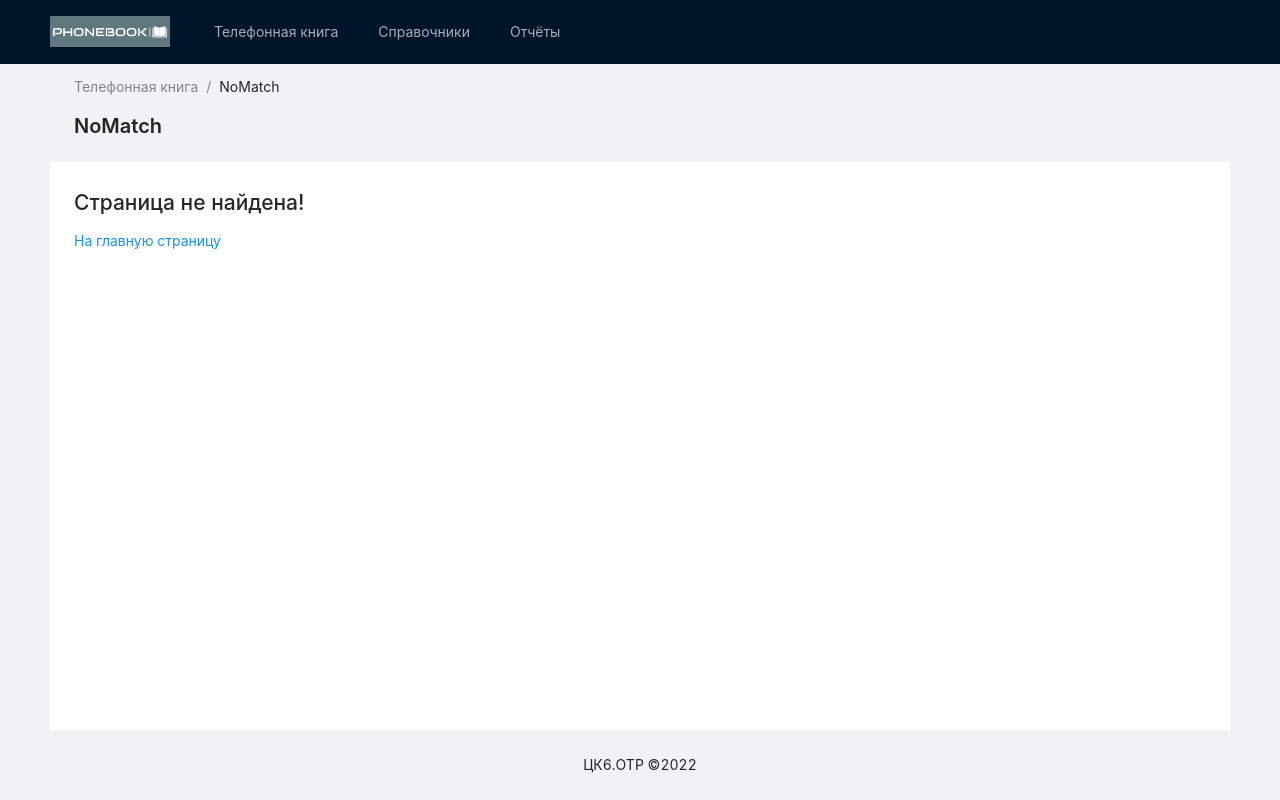
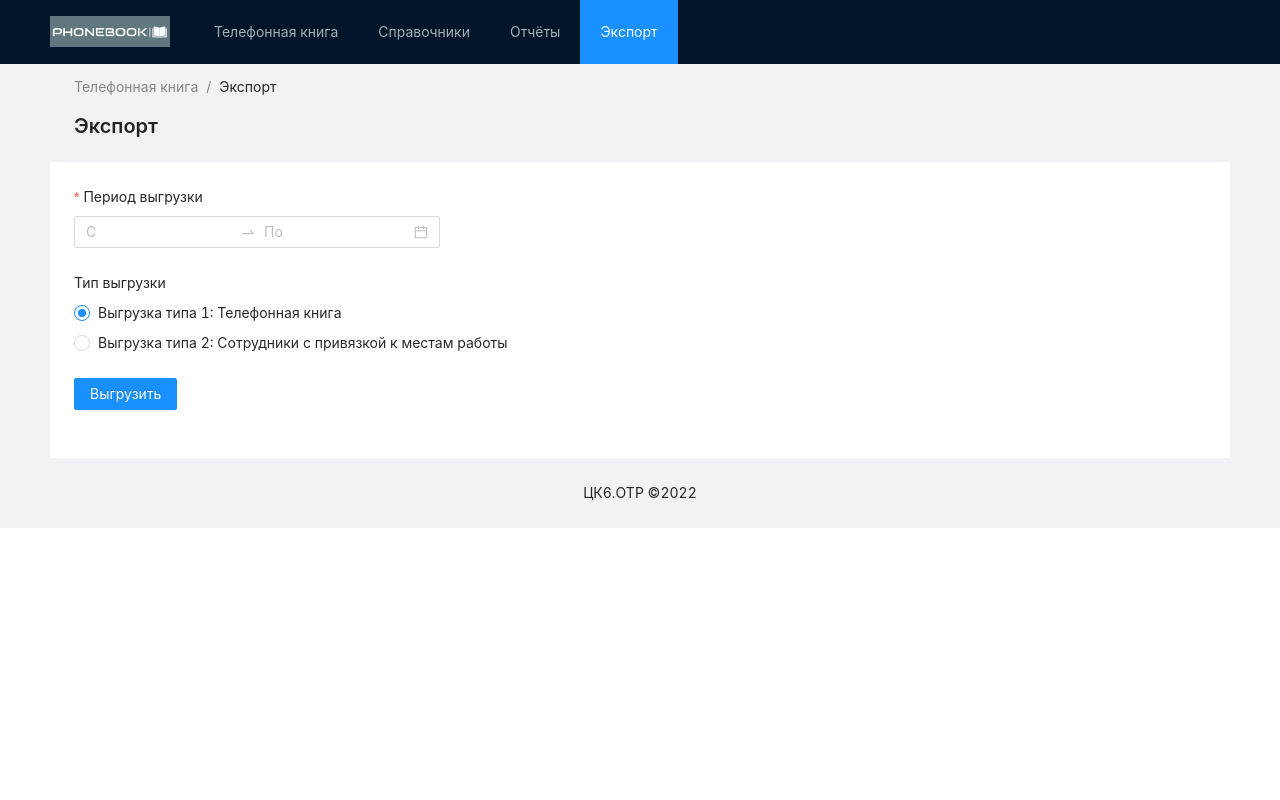
Before and after one commit to ipim-projects/phonebook-frontend, a React (Create React App) app: page /export in a window 1280 px wide. Built offline with nearby package versions, Linux system fonts and the light colour scheme.

Commit message:
Export page, employee creating fix

```diff
--- a/src/App.tsx
+++ b/src/App.tsx
@@ -8,6 +8,7 @@ import JobTable from "./components/job/JobTable";
 import EmployeeTable from "./components/employee/EmployeeTable";
 import Reports from "./pages/Reports";
 import EmployeeDetails from "./pages/EmployeeDetails";
+import Export from "./pages/Export";
 
 function App() {
 	return (
@@ -18,6 +19,7 @@ function App() {
 				<Route path="/refs/employees" element={<EmployeeTable/>}/>
 				<Route path="/refs/employees/:id" element={<EmployeeDetails/>}/>
 				<Route path="/reports" element={<Reports/>}/>
+				<Route path="/export" element={<Export/>}/>
 				<Route path="*" element={<NoMatch/>}/>
 			</Route>
 		</Routes>
--- a/src/components/employee/EmployeeCreateForm.tsx
+++ b/src/components/employee/EmployeeCreateForm.tsx
@@ -137,7 +137,7 @@ const EmployeeCreateForm: React.FC<EmployeeCreateFormProps> = ({
 				<Form.Item name="email" label="Эл. почта" rules={[{ type: 'email' }]}>
 					<Input/>
 				</Form.Item>
-				<Form.Item name="job" label="Место работы">
+				<Form.Item name="jobId" label="Место работы">
 					<Select
 						showSearch
 						placeholder="Выберете место работы"
--- a/src/components/employee/EmployeeTable.tsx
+++ b/src/components/employee/EmployeeTable.tsx
@@ -90,7 +90,7 @@ const EmployeeTable: React.FC<EmployeeTableProps> = ({ isHome = false }) => {
 			mobilePhoneCode,
 			workPhone,
 			email,
-			job
+			jobId
 		} = values;
 		const payload: any = {
 			firstName,
@@ -98,11 +98,9 @@ const EmployeeTable: React.FC<EmployeeTableProps> = ({ isHome = false }) => {
 			birthdate: birthdate.format('YYYY-MM-DD'),
 			mobilePhone: `${mobilePhoneCode}-${mobilePhoneNumber}`,
 			workPhone,
-			email
+			email,
+			jobId
 		};
-		if (job) {
-			payload.job = { id: job };
-		}
 		api.post('employees/', payload)
 			.then(response => {
 				console.log('Response from server on create:', response);
--- a/src/components/layout/MainLayout.css
+++ b/src/components/layout/MainLayout.css
@@ -1,6 +1,4 @@
 .site-layout-content {
-    height: 90%;
-    min-height: 280px;
     padding: 24px;
     background: #fff;
 }
--- a/src/components/layout/MainLayout.tsx
+++ b/src/components/layout/MainLayout.tsx
@@ -28,11 +28,14 @@ const items: MenuProps['items'] = [
 	{
 		label: <Link to="/reports">Отчёты</Link>,
 		key: 'reports'
+	},
+	{
+		label: <Link to="/export">Экспорт</Link>,
+		key: 'export'
 	}
 ];
 
 const breadcrumbTitles = (path: string): Route => {
-	console.log(path);
 	if (path === '/') {
 		return {
 			path: '',
@@ -69,6 +72,12 @@ const breadcrumbTitles = (path: string): Route => {
 			breadcrumbName: 'Отчёты',
 		}
 	}
+	if (path === '/export') {
+		return {
+			path: 'export',
+			breadcrumbName: 'Экспорт',
+		}
+	}
 	return {
 		path: 'nomatch',
 		breadcrumbName: 'NoMatch',
@@ -92,7 +101,7 @@ const MainLayout: React.FC = () => {
 		return [...prev, breadcrumbTitles(`${prev.map(route => route.path).join('/')}/${curr}`)];
 	}, [breadcrumbTitles('/')]);
 
-	return <Layout style={{ height: '100vh' }}>
+	return <Layout style={{ height: '100%' }}>
 		<Header>
 			<img className="logo" src="/logo.png" alt="Phonebook"/>
 			<Menu
--- /dev/null
+++ b/src/pages/Export.tsx
@@ -0,0 +1,84 @@
+import React, { useState } from "react";
+import { Button, DatePicker, Form, Radio, Space } from "antd";
+import api from "../api/api";
+import { openNotification } from "../components/helpers/notification";
+import moment from "moment";
+
+const { RangePicker } = DatePicker;
+
+const Export: React.FC = () => {
+	const [loading, setLoading] = useState(false);
+	const [form] = Form.useForm();
+
+	const onExport = () => {
+		form
+			.validateFields()
+			.then(() => {
+				// form.resetFields();
+				exportData();
+			})
+			.catch(info => {
+				console.log('Validate Failed:', info);
+			});
+	}
+
+	const exportData = () => {
+		setLoading(true);
+		const period: [moment.Moment, moment.Moment] = form.getFieldValue('period');
+		const startDate = period[0].format('YYYY-MM-DD');
+		const endDate = period[1].format('YYYY-MM-DD');
+		api.get('export/',
+			{
+				params: {
+					type: form.getFieldValue('exportType'),
+					startdate: startDate,
+					enddate: endDate,
+				}
+			})
+			.then(response => console.log(response.data))
+			.catch(error => {
+				if (error.response) {
+					const errorData = error.response.data;
+					openNotification('error', errorData.error, errorData.message);
+				} else {
+					openNotification('error', 'Ошибка', error.message);
+				}
+			})
+			.finally(() => setLoading(false));
+	};
+
+	return <div>
+		<Form
+			form={form}
+			layout="vertical"
+			name="export_form"
+		>
+			<Form.Item
+				name="period"
+				label="Период выгрузки"
+				rules={[{ required: true, message: 'Необходимо выбрать период выгрузки' }]}
+			>
+				<RangePicker placeholder={['С','По']}/>
+			</Form.Item>
+			<Form.Item
+				name="exportType"
+				label="Тип выгрузки"
+				initialValue={"phonebook"}
+			>
+				<Radio.Group>
+					<Space direction="vertical">
+						<Radio value="phonebook">Выгрузка типа 1: Телефонная книга</Radio>
+						<Radio value="employee-job">Выгрузка типа 2: Сотрудники с привязкой к местам работы</Radio>
+					</Space>
+				</Radio.Group>
+			</Form.Item>
+			<Form.Item>
+				<Button type="primary" loading={loading} onClick={onExport}>
+					Выгрузить
+				</Button>
+			</Form.Item>
+		</Form>
+	</div>
+};
+
+export default Export;
--- a/src/types/entities.ts
+++ b/src/types/entities.ts
@@ -19,3 +19,5 @@ export interface Job {
 }
 
 export type CoworkersType = 'company' | 'job' | 'address';
+
+export type ExportType = 'phonebook' | 'employee-job';
```
